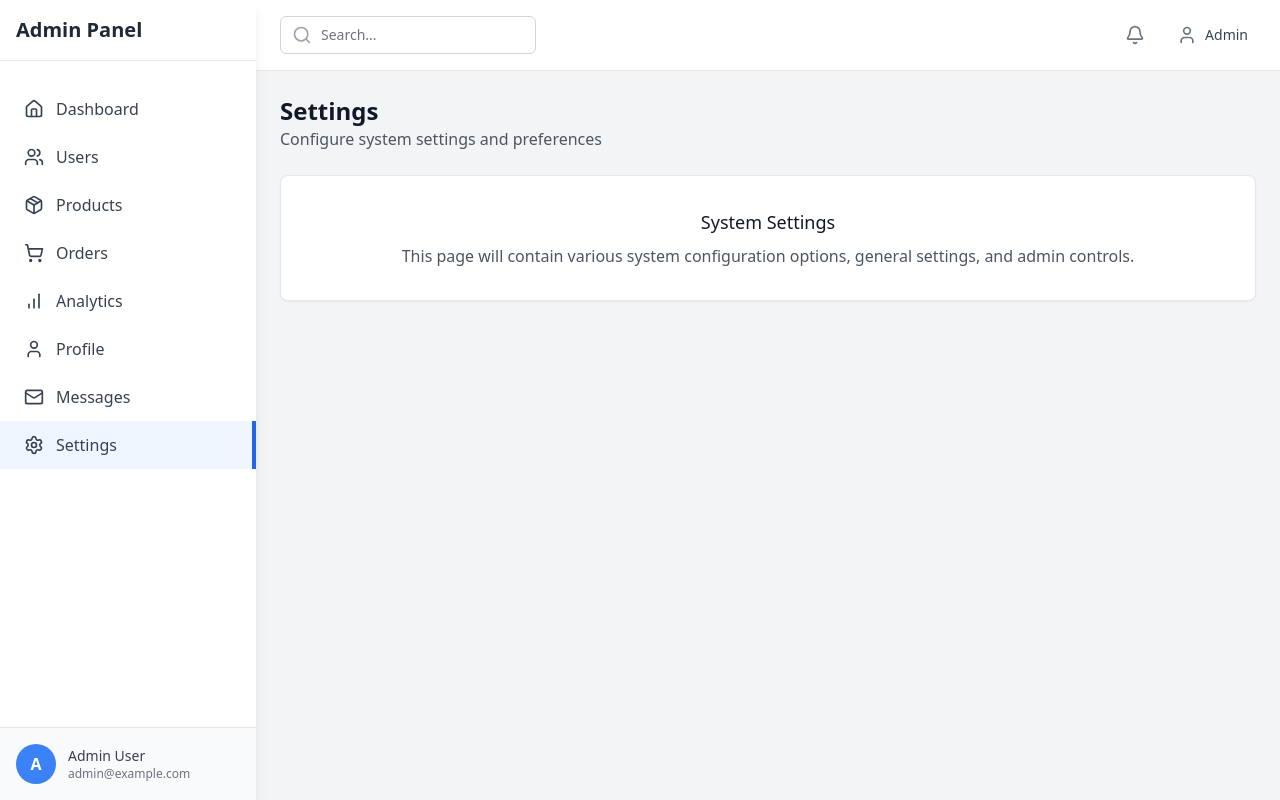
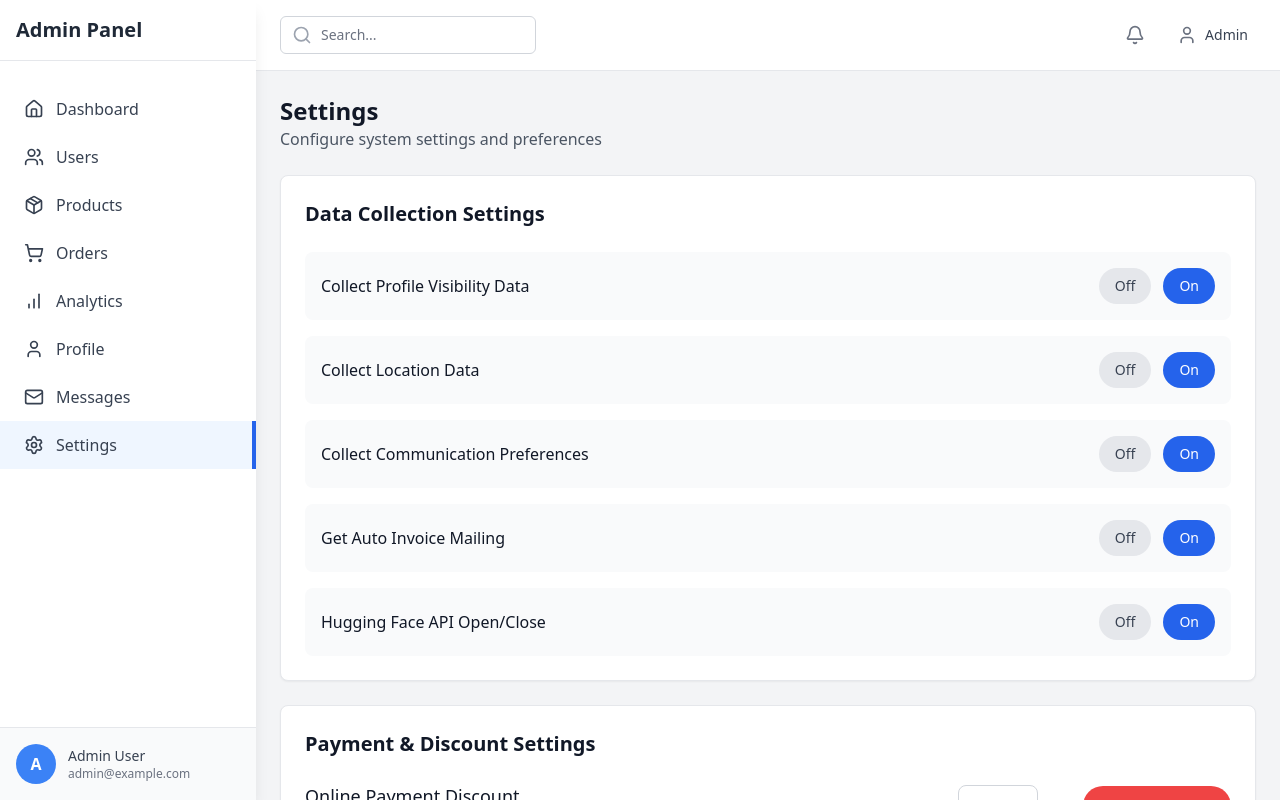
Before and after one commit to rithikmahajan/react-tailwind-admin, a React (Create React App) app: page /settings in a window 1280 px wide. Built offline with nearby package versions, Linux system fonts and the light colour scheme.

Commit message:
Implement comprehensive Settings page based on Figma design with toggles, API integrations, and system configurations

```diff
--- a/package.json
+++ b/package.json
@@ -41,6 +41,6 @@
   "devDependencies": {
     "autoprefixer": "^10.4.21",
     "postcss": "^8.5.6",
-    "tailwindcss": "^3.4.1"
+    "tailwindcss": "^3.4.17"
   }
 }
--- a/src/pages/Settings.js
+++ b/src/pages/Settings.js
@@ -1,16 +1,268 @@
-import React from 'react';
+import React, { useState } from 'react';
+import { Toggle, Eye, EyeOff, Save } from 'lucide-react';
 
 const Settings = () => {
+  // State for various settings
+  const [settings, setSettings] = useState({
+    profileVisibility: true,
+    locationData: true,
+    communicationPrefs: true,
+    autoInvoicing: true,
+    huggingFaceAPI: true,
+    onlineDiscount: 5,
+    userLimit: 100
+  });
+
+  const handleToggle = (key) => {
+    setSettings(prev => ({
+      ...prev,
+      [key]: !prev[key]
+    }));
+  };
+
+  const handleInputChange = (key, value) => {
+    setSettings(prev => ({
+      ...prev,
+      [key]: value
+    }));
+  };
+
+  const ToggleSwitch = ({ enabled, onToggle, label }) => (
+    <div className="flex items-center justify-between p-4 bg-gray-50 rounded-lg">
+      <span className="font-medium text-gray-900">{label}</span>
+      <div className="flex items-center space-x-3">
+        <button
+          onClick={() => onToggle(false)}
+          className={`px-4 py-2 rounded-full text-sm font-medium transition-colors ${
+            !enabled
+              ? 'bg-blue-600 text-white'
+              : 'bg-gray-200 text-gray-700 hover:bg-gray-300'
+          }`}
+        >
+          Off
+        </button>
+        <button
+          onClick={() => onToggle(true)}
+          className={`px-4 py-2 rounded-full text-sm font-medium transition-colors ${
+            enabled
+              ? 'bg-blue-600 text-white'
+              : 'bg-gray-200 text-gray-700 hover:bg-gray-300'
+          }`}
+        >
+          On
+        </button>
+      </div>
+    </div>
+  );
+
+  const ViewSettingsButton = () => (
+    <button className="bg-red-500 hover:bg-red-600 text-white px-6 py-2 rounded-full font-medium transition-colors">
+      View Settings
+    </button>
+  );
+
   return (
     <div className="space-y-6">
+      {/* Page Header */}
       <div>
         <h1 className="text-2xl font-bold text-gray-900">Settings</h1>
         <p className="text-gray-600">Configure system settings and preferences</p>
       </div>
 
-      <div className="bg-white rounded-lg shadow-sm border border-gray-200 p-8 text-center">
-        <h3 className="text-lg font-medium text-gray-900 mb-2">System Settings</h3>
-        <p className="text-gray-600">This page will contain various system configuration options, general settings, and admin controls.</p>
+      {/* Data Collection Settings */}
+      <div className="bg-white rounded-lg shadow-sm border border-gray-200 p-6">
+        <h2 className="text-xl font-bold text-gray-900 mb-6">Data Collection Settings</h2>
+        <div className="space-y-4">
+          <ToggleSwitch
+            enabled={settings.profileVisibility}
+            onToggle={(value) => handleToggle('profileVisibility')}
+            label="Collect Profile Visibility Data"
+          />
+          <ToggleSwitch
+            enabled={settings.locationData}
+            onToggle={(value) => handleToggle('locationData')}
+            label="Collect Location Data"
+          />
+          <ToggleSwitch
+            enabled={settings.communicationPrefs}
+            onToggle={(value) => handleToggle('communicationPrefs')}
+            label="Collect Communication Preferences"
+          />
+          <ToggleSwitch
+            enabled={settings.autoInvoicing}
+            onToggle={(value) => handleToggle('autoInvoicing')}
+            label="Get Auto Invoice Mailing"
+          />
+          <ToggleSwitch
+            enabled={settings.huggingFaceAPI}
+            onToggle={(value) => handleToggle('huggingFaceAPI')}
+            label="Hugging Face API Open/Close"
+          />
+        </div>
+      </div>
+
+      {/* Payment & Discount Settings */}
+      <div className="bg-white rounded-lg shadow-sm border border-gray-200 p-6">
+        <h2 className="text-xl font-bold text-gray-900 mb-6">Payment & Discount Settings</h2>
+        <div className="space-y-6">
+          <div className="flex items-center justify-between">
+            <div>
+              <h3 className="text-lg font-medium text-gray-900">Online Payment Discount</h3>
+              <p className="text-sm text-gray-600">Set percentage discount for online payments</p>
+            </div>
+            <div className="flex items-center space-x-4">
+              <input
+                type="number"
+                value={settings.onlineDiscount}
+                onChange={(e) => handleInputChange('onlineDiscount', parseInt(e.target.value))}
+                className="w-20 px-3 py-2 border border-gray-300 rounded-lg text-center"
+                min="0"
+                max="100"
+              />
+              <span className="text-gray-500">%</span>
+              <ViewSettingsButton />
+            </div>
+          </div>
+
+          <div className="flex items-center justify-between">
+            <div>
+              <h3 className="text-lg font-medium text-gray-900">User Limit</h3>
+              <p className="text-sm text-gray-600">Set limit per user</p>
+            </div>
+            <div className="flex items-center space-x-4">
+              <input
+                type="number"
+                value={settings.userLimit}
+                onChange={(e) => handleInputChange('userLimit', parseInt(e.target.value))}
+                className="w-24 px-3 py-2 border border-gray-300 rounded-lg text-center"
+                min="1"
+              />
+              <ViewSettingsButton />
+            </div>
+          </div>
+        </div>
+      </div>
+
+      {/* System Configuration */}
+      <div className="bg-white rounded-lg shadow-sm border border-gray-200 p-6">
+        <h2 className="text-xl font-bold text-gray-900 mb-6">System Configuration</h2>
+        <div className="space-y-4">
+          <div className="flex items-center justify-between p-4 bg-gray-50 rounded-lg">
+            <div>
+              <h3 className="font-medium text-gray-900">HSN Code Setting</h3>
+              <p className="text-sm text-gray-500">Configure HSN codes for products</p>
+            </div>
+            <ViewSettingsButton />
+          </div>
+
+          <div className="flex items-center justify-between p-4 bg-gray-50 rounded-lg">
+            <div>
+              <h3 className="font-medium text-gray-900">Shipping & Time Estimates</h3>
+              <p className="text-sm text-gray-500">Set shipping charges by region and country</p>
+            </div>
+            <ViewSettingsButton />
+          </div>
+
+          <div className="flex items-center justify-between p-4 bg-gray-50 rounded-lg">
+            <div>
+              <h3 className="font-medium text-gray-900">Dynamic Pricing</h3>
+              <p className="text-sm text-gray-500">Automatically change prices based on demand, time, user segment</p>
+            </div>
+            <ViewSettingsButton />
+          </div>
+
+          <div className="flex items-center justify-between p-4 bg-gray-50 rounded-lg">
+            <div>
+              <h3 className="font-medium text-gray-900">Language, Country & Region</h3>
+              <p className="text-sm text-gray-500">Add language country and region settings</p>
+            </div>
+            <ViewSettingsButton />
+          </div>
+        </div>
+      </div>
+
+      {/* API Integration */}
+      <div className="bg-white rounded-lg shadow-sm border border-gray-200 p-6">
+        <h2 className="text-xl font-bold text-gray-900 mb-6">API Integration</h2>
+        <div className="space-y-4">
+          <div className="flex items-center justify-between p-4 bg-gray-50 rounded-lg">
+            <div>
+              <h3 className="font-medium text-gray-900">Webhooks</h3>
+              <p className="text-sm text-gray-500">Webhooks for order/payment updates</p>
+            </div>
+            <ViewSettingsButton />
+          </div>
+
+          <div className="flex items-center justify-between p-4 bg-gray-50 rounded-lg">
+            <div>
+              <h3 className="font-medium text-gray-900">Email & SMS Templates</h3>
+              <p className="text-sm text-gray-500">Email and SMS template management screen</p>
+            </div>
+            <ViewSettingsButton />
+          </div>
+
+          <div className="flex items-center justify-between p-4 bg-gray-50 rounded-lg">
+            <div>
+              <h3 className="font-medium text-gray-900">Google Analytics Integration</h3>
+              <p className="text-sm text-gray-500">Configure Google Analytics API keys</p>
+            </div>
+            <ViewSettingsButton />
+          </div>
+
+          <div className="flex items-center justify-between p-4 bg-gray-50 rounded-lg">
+            <div>
+              <h3 className="font-medium text-gray-900">SMS Providers</h3>
+              <p className="text-sm text-gray-500">SMS providers (Twilio, MSG91)</p>
+            </div>
+            <ViewSettingsButton />
+          </div>
+
+          <div className="flex items-center justify-between p-4 bg-gray-50 rounded-lg">
+            <div>
+              <h3 className="font-medium text-gray-900">WhatsApp Business API</h3>
+              <p className="text-sm text-gray-500">Configure WhatsApp Business integration</p>
+            </div>
+            <ViewSettingsButton />
+          </div>
+        </div>
+      </div>
+
+      {/* Marketplace Integration */}
+      <div className="bg-white rounded-lg shadow-sm border border-gray-200 p-6">
+        <h2 className="text-xl font-bold text-gray-900 mb-6">Marketplace Integration</h2>
+        <div className="space-y-4">
+          <div className="flex items-center justify-between p-4 bg-gray-50 rounded-lg">
+            <div>
+              <h3 className="font-medium text-gray-900">Flipkart Integration</h3>
+              <p className="text-sm text-gray-500">Configure Flipkart marketplace API</p>
+            </div>
+            <ViewSettingsButton />
+          </div>
+
+          <div className="flex items-center justify-between p-4 bg-gray-50 rounded-lg">
+            <div>
+              <h3 className="font-medium text-gray-900">Logistics & Shipping</h3>
+              <p className="text-sm text-gray-500">Auto-group items for efficient packing</p>
+            </div>
+            <ViewSettingsButton />
+          </div>
+
+          <div className="flex items-center justify-between p-4 bg-gray-50 rounded-lg">
+            <div>
+              <h3 className="font-medium text-gray-900">Error Tracking</h3>
+              <p className="text-sm text-gray-500">Logs and error tracking integration, staging environment toggle</p>
+            </div>
+            <ViewSettingsButton />
+          </div>
+        </div>
+      </div>
+
+      {/* Save Changes */}
+      <div className="flex justify-end">
+        <button className="bg-blue-600 hover:bg-blue-700 text-white px-6 py-3 rounded-lg font-medium flex items-center space-x-2 transition-colors">
+          <Save size={20} />
+          <span>Save All Settings</span>
+        </button>
       </div>
     </div>
   );
```
Also changed, not shown: 1 other file (tests, documents, lock files or other folders).
